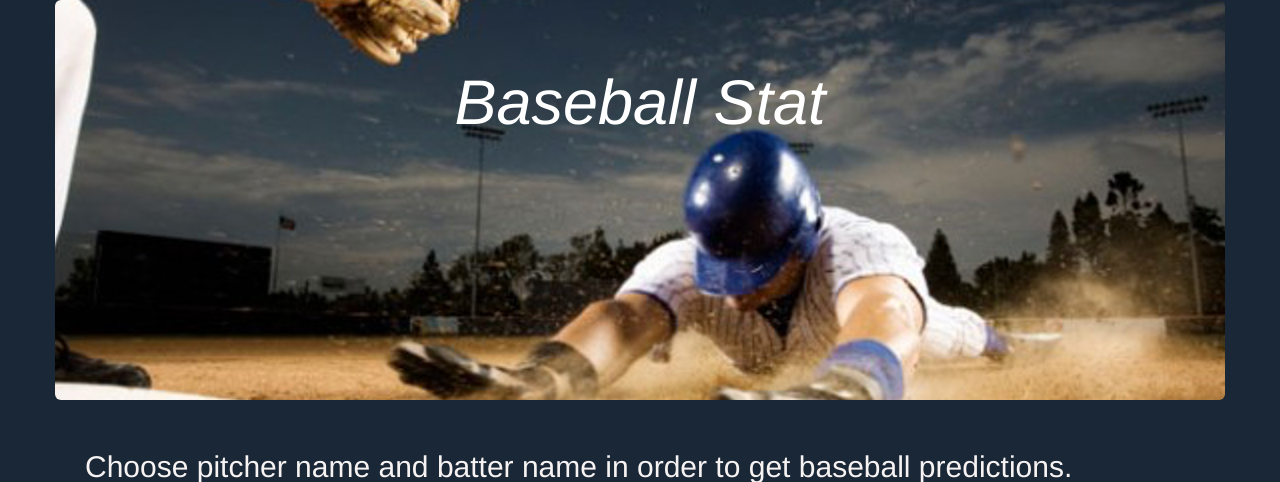
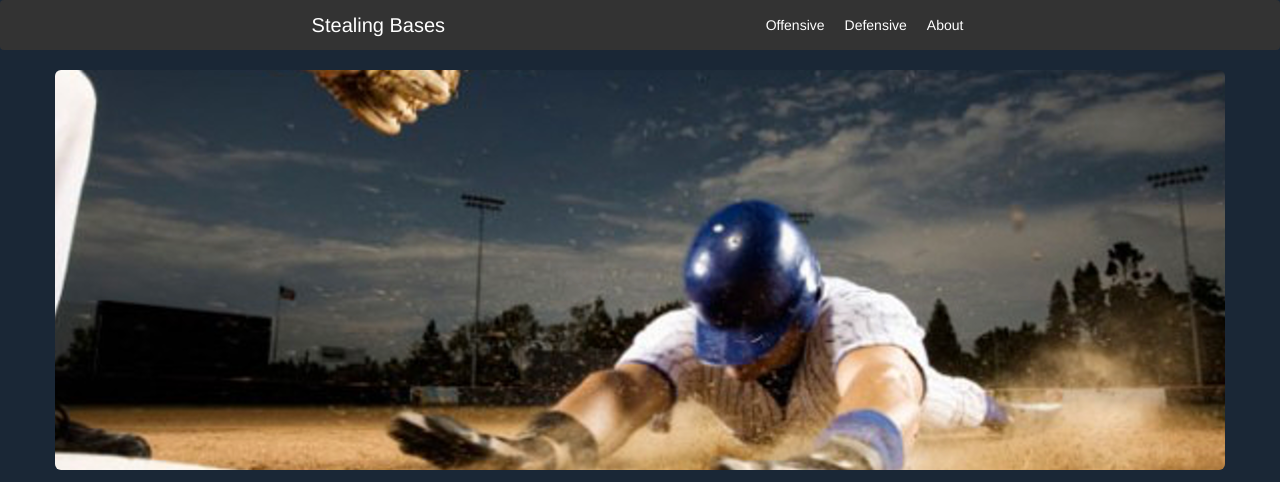
Before and after one commit to MireyNM/Predict_Future_MLB_Stats, a Flask app: page / in a window 1280 px wide. Shown: the top 482 px of the page. Run offline with Flask 2, Linux system fonts and the light colour scheme; some libraries are stand-ins or nearby versions.

Commit message:
js acting weird

```diff
--- a/static/js/main.js
+++ b/static/js/main.js
@@ -5,8 +5,8 @@
 // Reference the HTML table using d3
 // var tbody = d3.select("tbody");
 
-fetch('http://127.0.0.1:5000/',{
-    method: "POST"
-})
-    .then((response) => response.json())
-    .then((data) => console.log(data));
+// fetch('http://127.0.0.1:5000/',{
+//     method: "POST"
+// })
+//     .then((response) => response.json())
+//     .then((data) => console.log(data));
--- a/templates/index.html
+++ b/templates/index.html
@@ -10,12 +10,24 @@
 </head>
 
 <body>
-
+    <nav class="navbar">
+        <div class="brand-title">Stealing Bases</div>
+        <a href="http://127.0.0.1:5000/" class="toggle-button">
+            <span class="bar"></span>
+            <span class="bar"></span>
+            <span class="bar"></span>
+        </a>
+        <div class="navbar-links">
+            <ul>
+                <li><a href="http://127.0.0.1:5000/">Offensive</a></li>
+                <li><a href="http://127.0.0.1:5000/result">Defensive</a></li>
+                <li><a href="http://127.0.0.1:5000/">About</a></li>
+            </ul>
+        </div>
+    </nav>
     <div class="container">
-
         <div class="row">
             <div class="col-md-12 jumbotron text-center">
-              <h1>Baseball Stat</h1>
             </div>
         </div>
 
```
